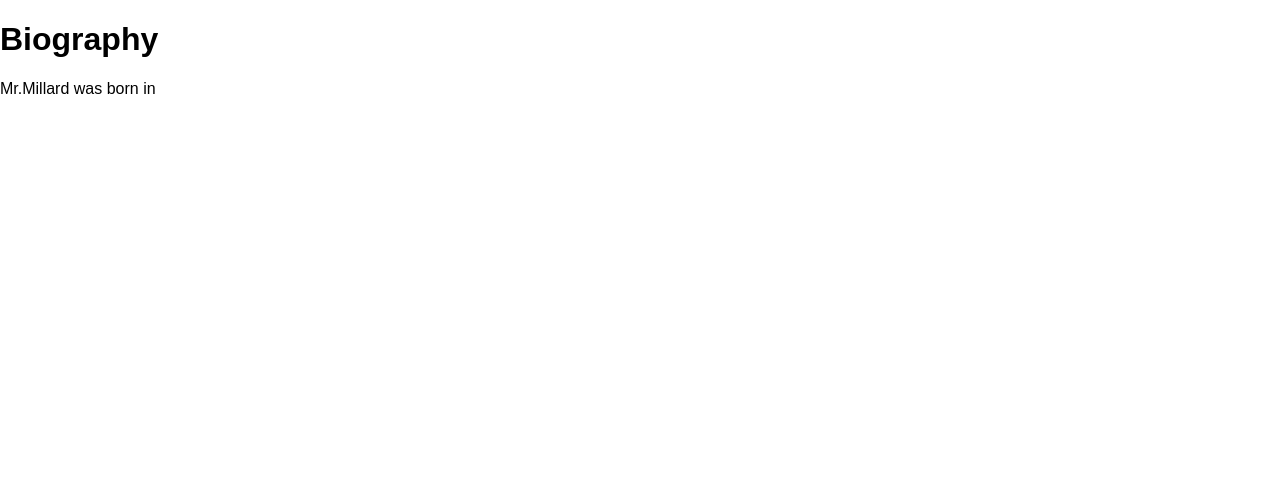
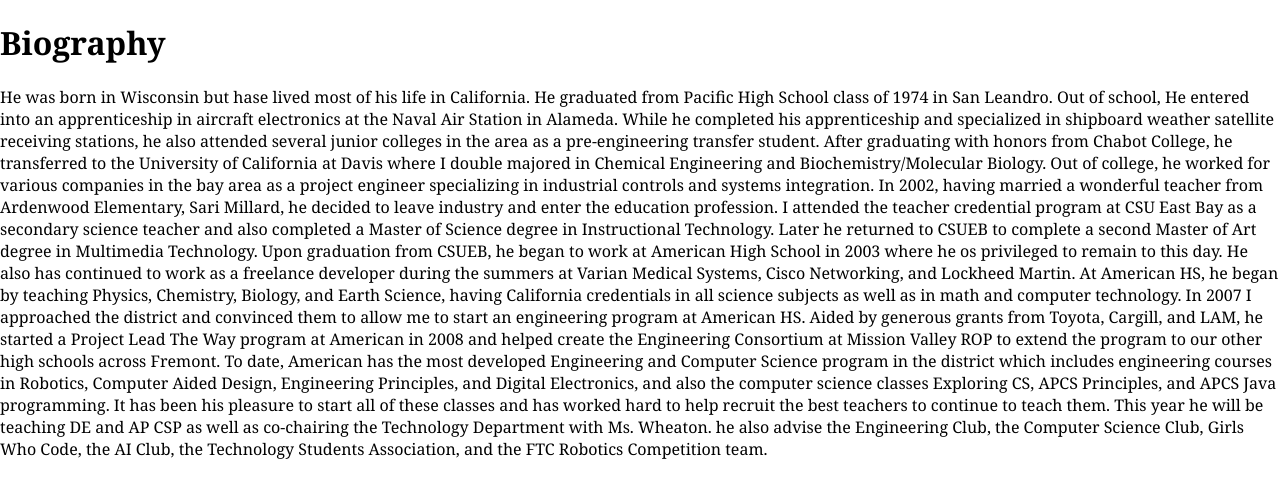
Before and after one commit to AyushmanChakraborty/CSPWebsiteProject, a PHP site: page /Biography.html in a window 1280 px wide. Shown: the top 498 px of the page. Run offline with PHP 8.4, Linux system fonts and the light colour scheme.

Commit message:
final work of friday 12/3/21

```diff
--- a/Biography.html
+++ b/Biography.html
@@ -9,6 +9,34 @@
 </head>
 <body>
     <h1>Biography</h1>
-    <p>Mr.Millard was born in </p>
+    <p> He was born in Wisconsin but hase lived most of his life in
+        California. He graduated from Pacific High School class of 1974 in San Leandro.
+        Out of school, He entered into an apprenticeship in aircraft electronics at the Naval
+        Air Station in Alameda. While he completed his apprenticeship and specialized in
+        shipboard weather satellite receiving stations, he also attended several junior
+        colleges in the area as a pre-engineering transfer student. After graduating with
+        honors from Chabot College, he transferred to the University of California at Davis where I double majored
+        in Chemical Engineering and Biochemistry/Molecular Biology.
+        Out of college, he worked for various companies in the bay area as a project engineer specializing in
+        industrial controls and systems integration. In 2002, having married a wonderful teacher from Ardenwood
+        Elementary, Sari Millard, he decided to leave industry and enter the education profession. I attended the
+        teacher credential program at CSU East Bay as a secondary science teacher and also completed a Master of
+        Science degree in Instructional Technology. Later he returned to CSUEB to complete a second Master of Art
+        degree in Multimedia Technology. Upon graduation from CSUEB, he began to work at American High
+        School in 2003 where he os privileged to remain to this day. He also has continued to work as a freelance
+        developer during the summers at Varian Medical Systems, Cisco Networking, and Lockheed Martin.
+        At American HS, he began by teaching Physics, Chemistry, Biology, and Earth Science, having California
+        credentials in all science subjects as well as in math and computer technology. In 2007 I approached the
+        district and convinced them to allow me to start an engineering program at American HS. Aided by
+        generous grants from Toyota, Cargill, and LAM, he started a Project Lead The Way program at American in
+        2008 and helped create the Engineering Consortium at Mission Valley ROP to extend the program to our
+        other high schools across Fremont. To date, American has the most developed Engineering and
+        Computer Science program in the district which includes engineering courses in Robotics, Computer Aided
+        Design, Engineering Principles, and Digital Electronics, and also the computer science classes Exploring
+        CS, APCS Principles, and APCS Java programming. It has been his pleasure to start all of these classes
+        and has worked hard to help recruit the best teachers to continue to teach them.
+        This year he will be teaching DE and AP CSP as well as co-chairing the Technology Department with Ms.
+        Wheaton. he also advise the Engineering Club, the Computer Science Club, Girls Who Code, the AI Club,
+        the Technology Students Association, and the FTC Robotics Competition team. </p>
 </body>
 </html>
--- a/style.css
+++ b/style.css
@@ -1,6 +1,6 @@
 body {
     margin: 0;
-    font-family: Arial, Helvetica, sans-serif;
+    font-family: Georgia, Times, 'Times New Roman', serif;
   }
 
   .topnav {
@@ -9,7 +9,7 @@ body {
   }
 
   .topnav a {
-    float: center;
+    float: left;
     color: white;
     text-align: center;
     padding: 14px 16px;
```
